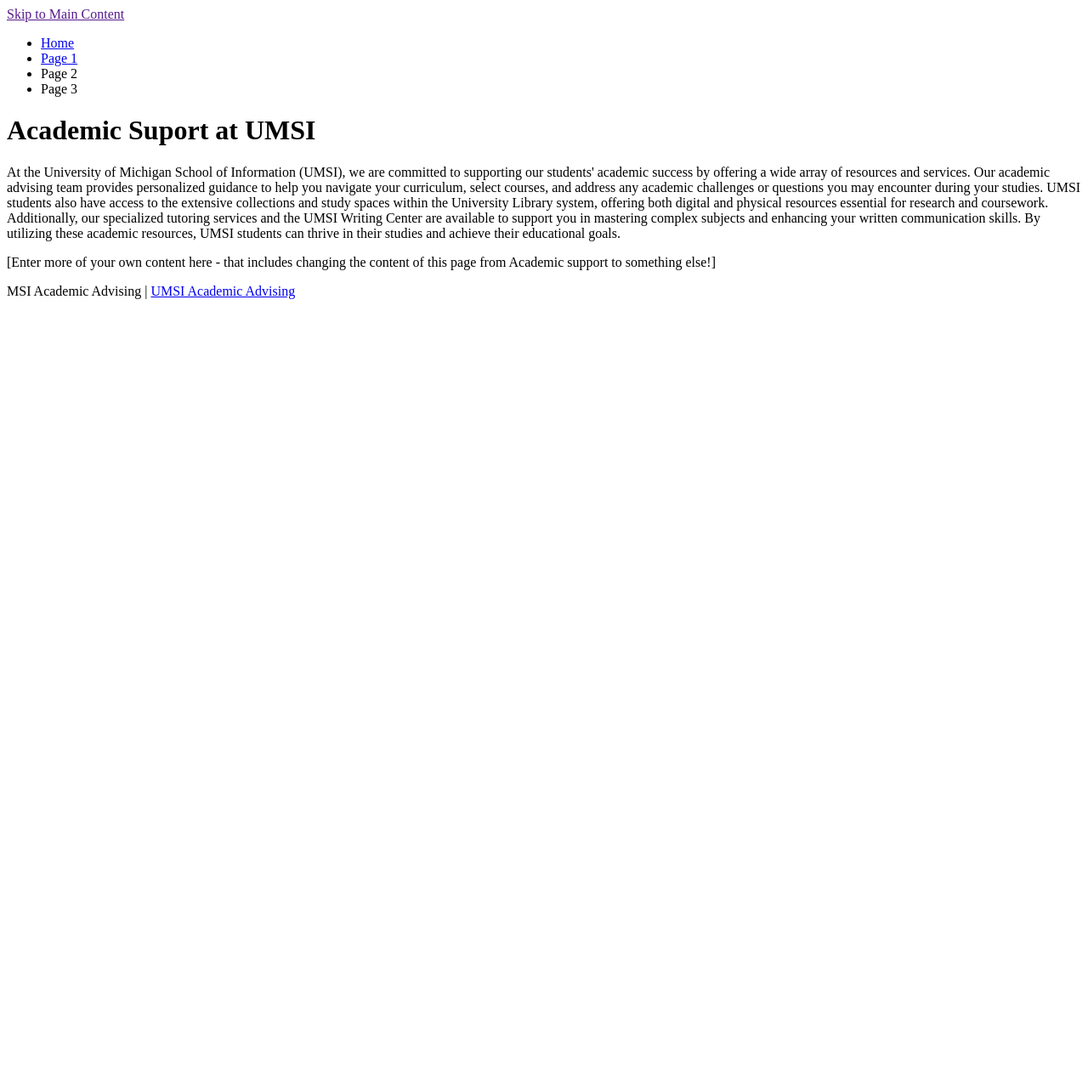
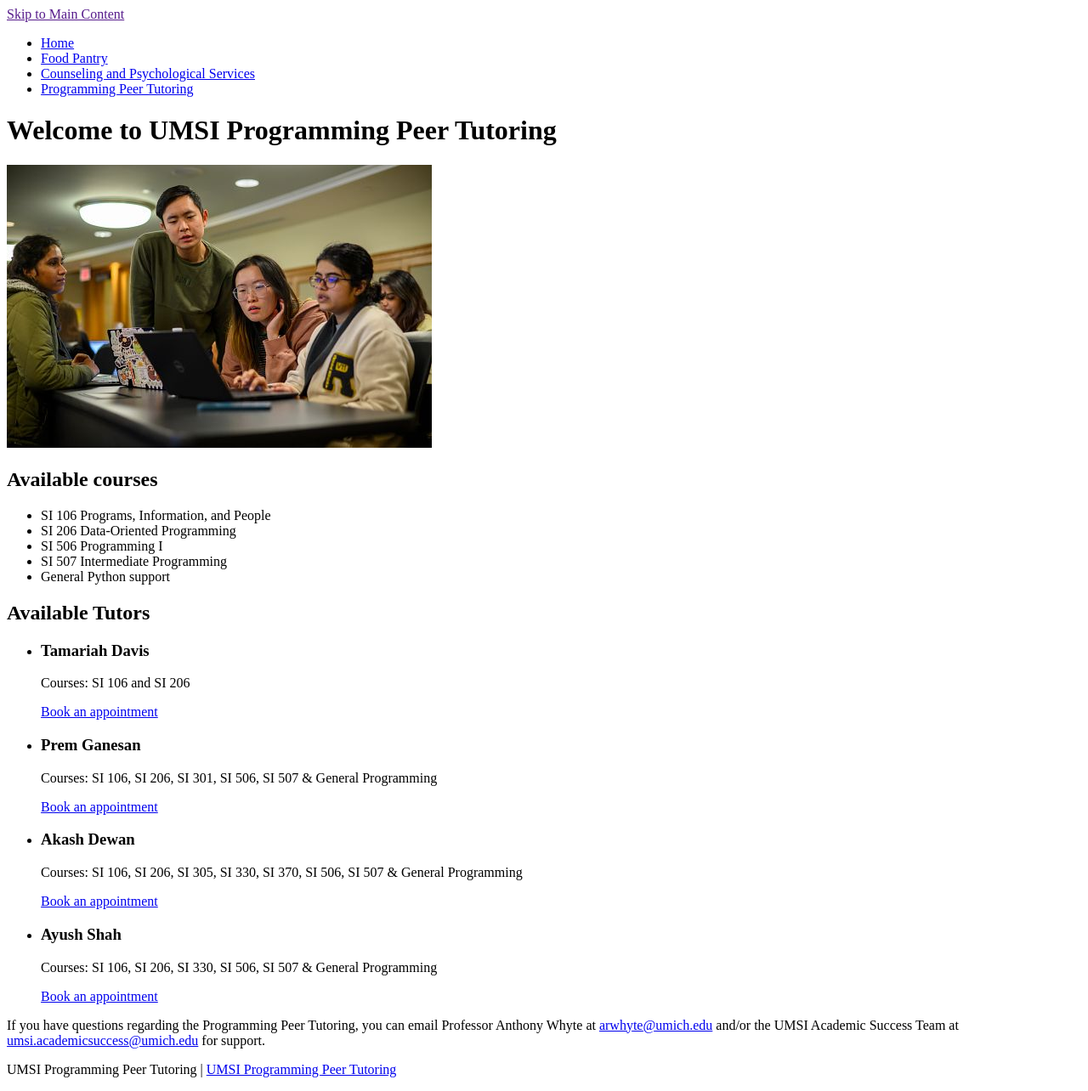
Before and after one commit to qichangg/client_project_w25, a plain HTML site: page page_3.html in a window 1280 px wide. Shown: the whole page at 85% size. Before the commit the page ends 800 px from the top, so only its background shows below. Drawn offline with Linux system fonts and the light colour scheme.

Commit message:
Add files via upload

```diff
--- a/page_3.html
+++ b/page_3.html
@@ -3,7 +3,7 @@
 <head>
     <meta charset="UTF-8">
     <meta name="viewport" content="width=device-width, initial-scale=1.0">
-    <title>Page 1</title>
+    <title>UMSI Peer Tutoring</title>
 </head>
 <body>
 
@@ -12,31 +12,53 @@
         <nav>
             <ul>
                 <li><a href = "index.html">Home</a></li>
-                <li><a href = "page_1.html">Page 1</a></li>
-                <li>Page 2</li>
-                <li>Page 3</li>
+                <li><a href = "page_1.html">Food Pantry</a></li>
+                <li><a href = "page_2.html">Counseling and Psychological Services</a></li>
+                <li><a href = "page_3.html">Programming Peer Tutoring</a></li>
             </ul>
         </nav>
-        <h1>Academic Suport at UMSI</h1>
+        <h1>Welcome to UMSI Programming Peer Tutoring</h1>
 
     </header>
     <main>
+        <img src="images/UMSI_MHIClassroom_02202023_11.jpg" alt="Tutor helping students debug code in a classroom">
+        <h2>Available courses</h2>
+        <ul>
+            <li>SI 106 Programs, Information, and People</li>
+            <li>SI 206 Data-Oriented Programming</li>
+            <li>SI 506 Programming I</li>
+            <li>SI 507 Intermediate Programming</li>
+            <li>General Python support</li>
+        </ul>
+        <h2>Available Tutors</h2>
+        <ul>
+            <li><h3>Tamariah Davis</h3>
+            <p>Courses: SI 106 and SI 206</p>
+            <a href="https://calendar.app.google/eGVWb4sfRMSQVj1a6">Book an appointment</a>
+            </li>
+            <li><h3>Prem Ganesan</h3>
+            <p>Courses: SI 106, SI 206, SI 301, SI 506, SI 507 & General Programming</p>
+            <a href="https://calendar.app.google/fYfmYWj2vVBj3tJy9">Book an appointment</a>
+            </li>
+            <li><h3>Akash Dewan</h3>
+            <p>Courses: SI 106, SI 206, SI 305, SI 330, SI 370, SI 506, SI 507 & General Programming</p>
+            <a href="https://calendar.app.google/eb9Cb3Vbfdeu9j1z6">Book an appointment</a>
+            </li>
+            <li><h3>Ayush Shah</h3>
+            <p>Courses: SI 106, SI 206, SI 330, SI 506, SI 507 & General Programming</p>
+            <a href="https://calendar.app.google/eGVWb4sfRMSQVj1a6">Book an appointment</a>
+            </li>
+        </ul>
         <div>
-            <p>At the University of Michigan School of Information (UMSI), we are committed to supporting our students' academic success by offering a wide array of resources and services. Our academic advising team provides personalized guidance to help you navigate your curriculum, select courses, and address any academic challenges or questions you may encounter during your studies. UMSI students also have access to the extensive collections and study spaces within the University Library system, offering both digital and physical resources essential for research and coursework. Additionally, our specialized tutoring services and the UMSI Writing Center are available to support you in mastering complex subjects and enhancing your written communication skills. By utilizing these academic resources, UMSI students can thrive in their studies and achieve their educational goals. </p>
-
+            <p>If you have questions regarding the Programming Peer Tutoring, you can email Professor Anthony Whyte at <a href="arwhyte@umich.edu">arwhyte@umich.edu</a>  and/or the UMSI Academic Success Team at <a href="umsi.academicsuccess@umich.edu">umsi.academicsuccess@umich.edu</a> for support. </p>
         </div>
-
-<div>[Enter more of your own content here - that includes changing the  content of this page from Academic support to something else!]</div>
-
-            <!-- Jackie Wolf -->
-
         <div></div>
         <div></div>
         <div></div>
         <div></div>
     </main>
     <footer>
-        <p>MSI Academic Advising | <a href="https://sites.google.com/umich.edu/msiacademicadvising/student-support-resources">UMSI Academic Advising </a></p>
+        <p>UMSI Programming Peer Tutoring | <a href="https://sites.google.com/umich.edu/umsitutoring/umsi-programming-tutoring#h.rubp6gxxnf">UMSI Programming Peer Tutoring </a></p>
     </footer>
 
 </body>
```
Also changed, not shown: index.html (+2 -2 lines), page_1.html (+24 -6 lines), page_2.html (+5 -5 lines), images/UMSI_MHIClassroom_02202023_11.jpg (added).
